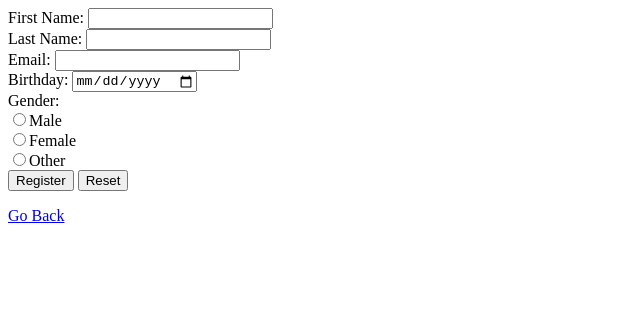
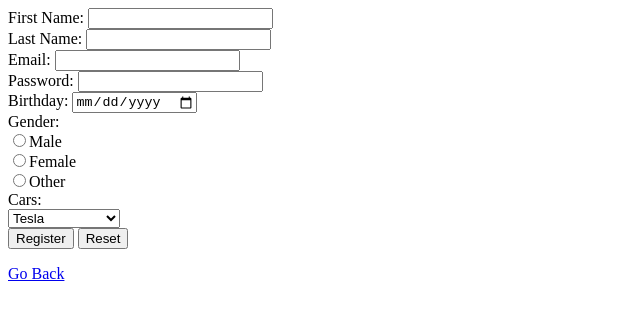
Before and after one commit to jeremysb1/htmlform, a plain HTML site: page register.html in a window 1280 px wide. Shown: the whole page, without its empty margins (0-640 px from the left). Drawn offline with Linux system fonts and the light colour scheme.

Commit message:
form updates

```diff
--- a/register.html
+++ b/register.html
@@ -9,11 +9,19 @@
 		First Name: <input type="text"><br>
 		Last Name: <input type="text"><br>
 		Email: <input type="email" required><br>
+		Password: <input type="password" min="12"><br>
 		Birthday: <input type="date"><br>
 		Gender: <br>
 		<input type="radio" name="gender">Male<br>
 		<input type="radio" name="gender">Female<br>
 		<input type="radio" name="gender">Other<br>
+		Cars: <br>
+		<select>
+			<option value="Tesla">Tesla</option>
+			<option value="BMW">BMW</option>
+			<option value="Redneck Truck">Redneck Truck</option>
+		</select>
+	</form>
 		<input type="submit" value="Register">
 		<input type="reset">
 	</form>
```
